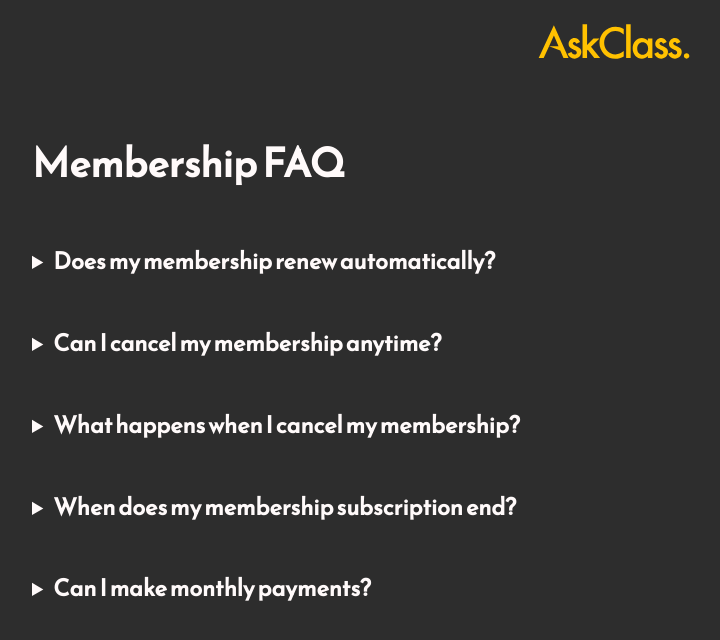
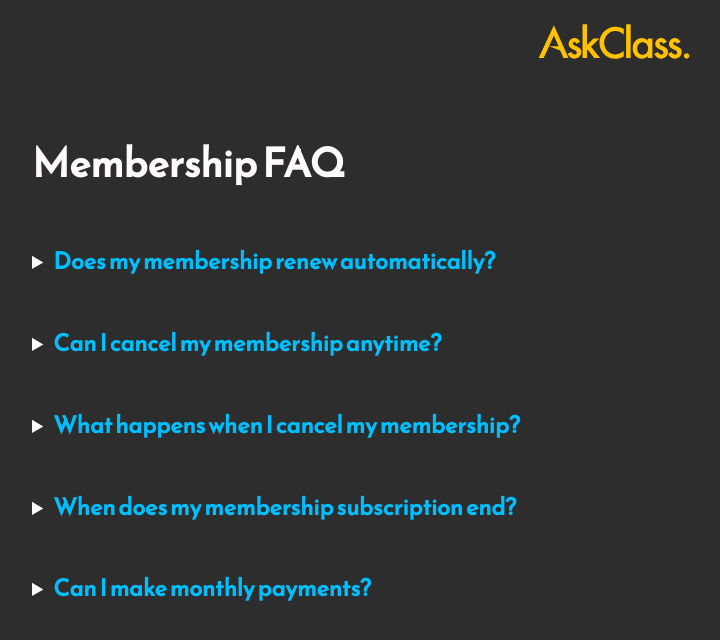
Before and after one commit to beAuthentic/docs, a Jekyll site: the page built from docs/askclass/membership-faq.md, in a window 1280 px wide. Shown: the top 640 px of the page, without its empty margins (26-746 px from the left). Built offline with Jekyll 4.4.1, drawn with Linux system fonts in a browser that asks for light colours; our own code applies the rules of GitHub Pages for plain Markdown files.

Commit message:
feat(AC): Add color to dropdown heading

```diff
--- a/docs/assets/askclass/style.css
+++ b/docs/assets/askclass/style.css
@@ -3,6 +3,7 @@ html {
   --fgLeft: #475875;
   --fgColor: snow;
   --themeColor: #ffc100;
+  --primaryColor: deepskyblue;
 }
 body, pre code {
   font-family: 'Roboto', sans-serif;
@@ -27,6 +28,7 @@ a {
 
 summary > h3 {
   display: inline-block;
+  color: var(--primaryColor);
 }
 
 .content {
```
